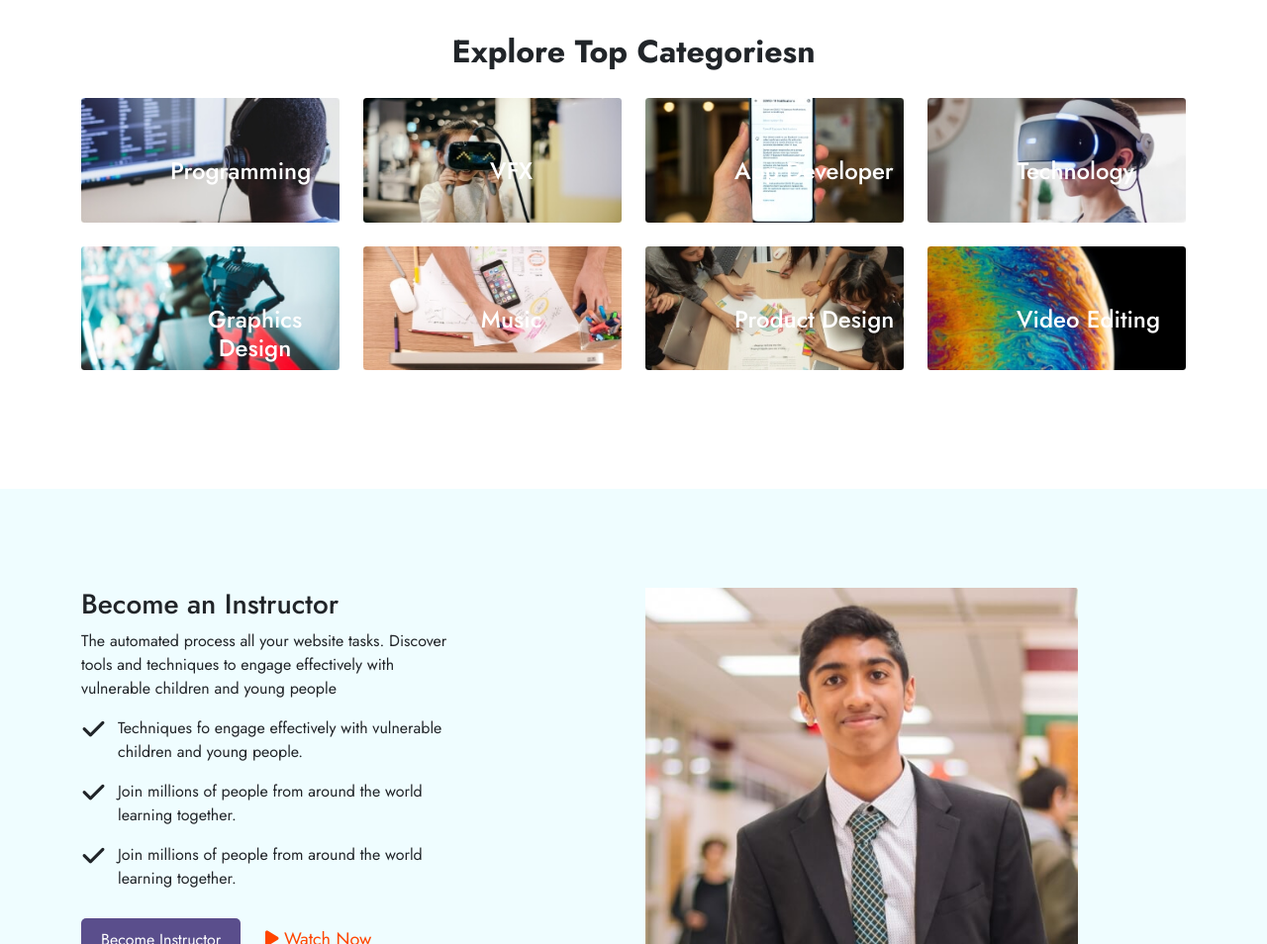
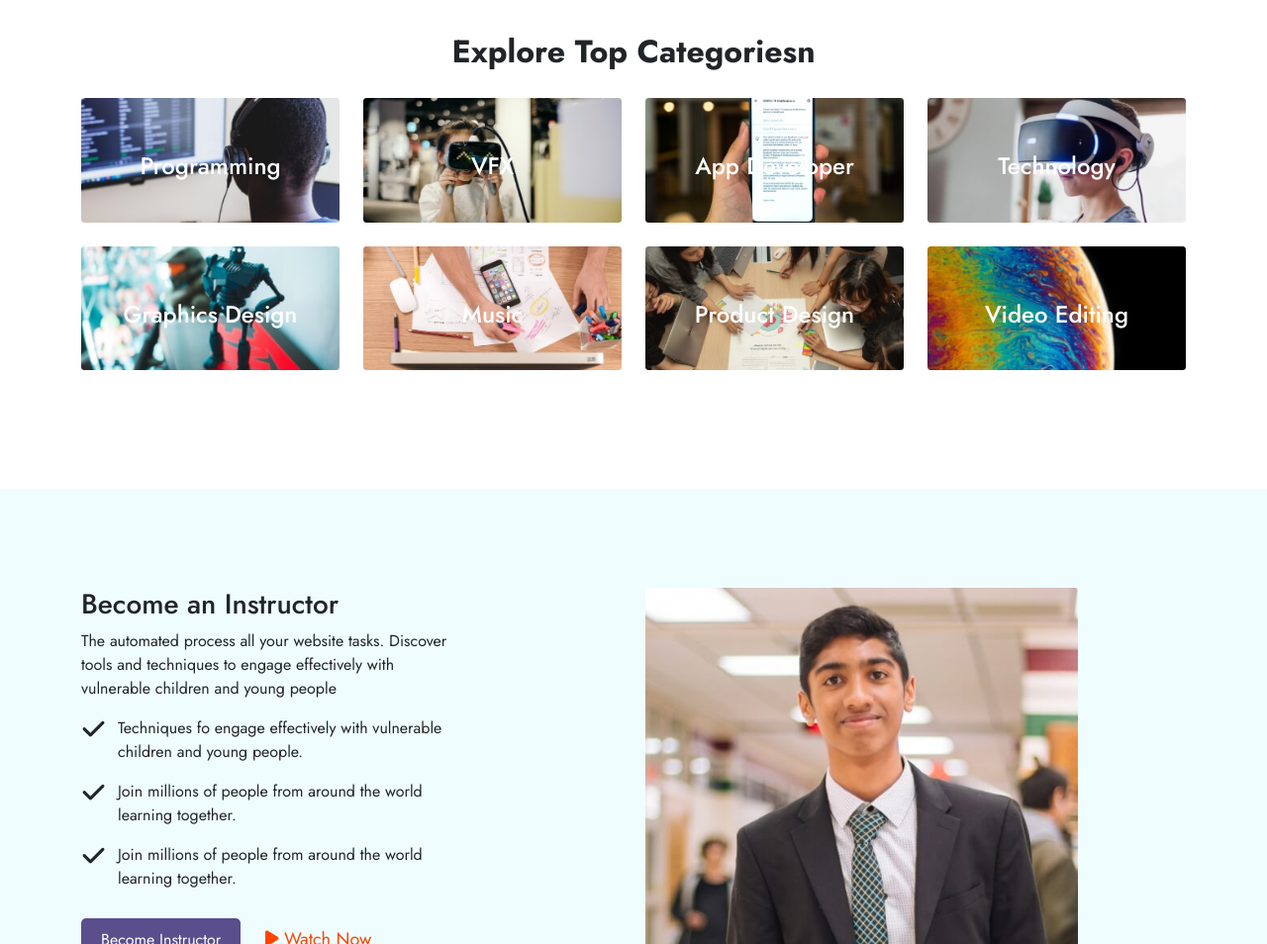
Before and after one commit to dipoksaha/examabout, a plain HTML site: page index.html in a window 1280 px wide. Shown: the part 1966-2920 px from the top of the page at 99% size. Drawn offline with nearby package versions, Linux system fonts and the light colour scheme; a web font is replaced by a local one.

Commit message:
Update style.css

```diff
--- a/style.css
+++ b/style.css
@@ -391,12 +391,14 @@ text-decoration: underline;
 .card-img-8:hover::after{
     background: rgba(73, 56, 7, 0.418);
 }
-.card-text-8{
+.card-text-8 {
     position: absolute;
-    top: 60px;
-    left: 90px;
+    top: 0;
+    left: 0;
     text-align: center;
     z-index: 1;
+    width: 100%;
+    margin-top: 55px;
 }
 .card-text-8 h4{
     color: #fff;
```
